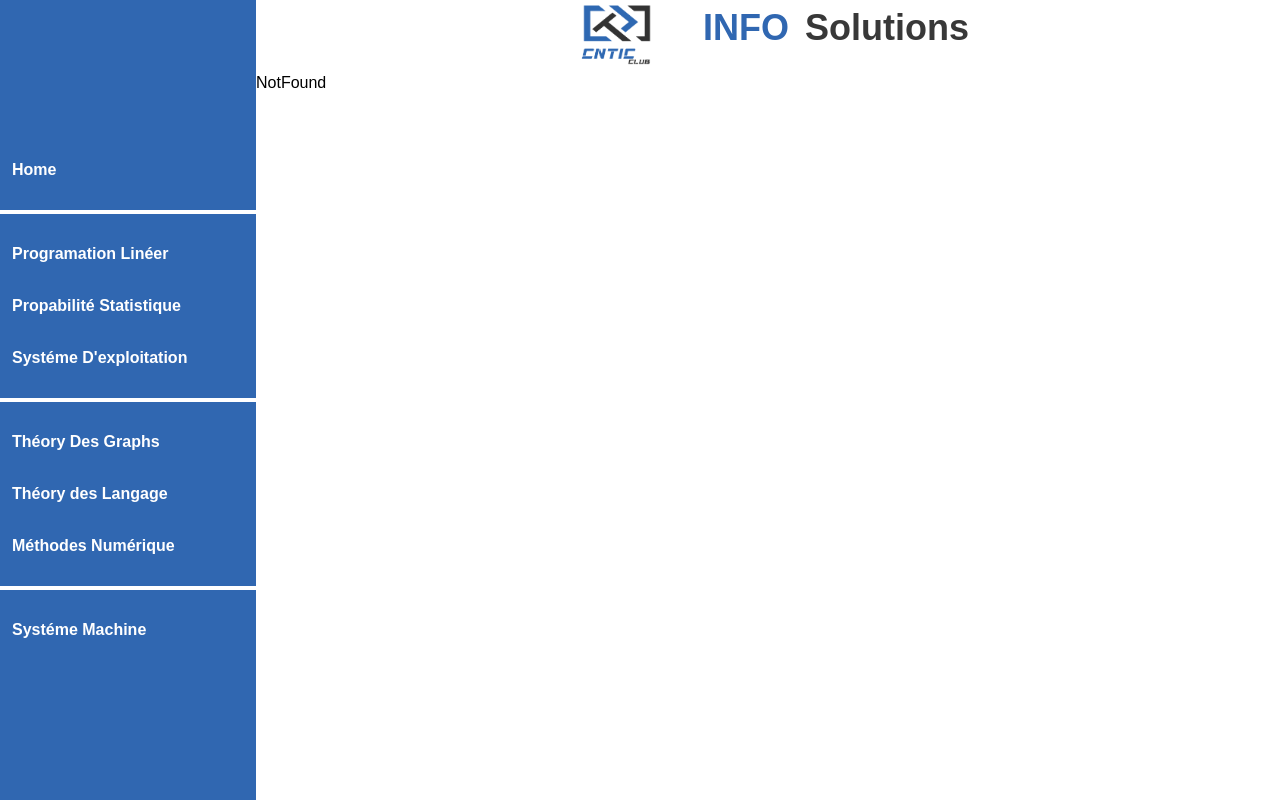
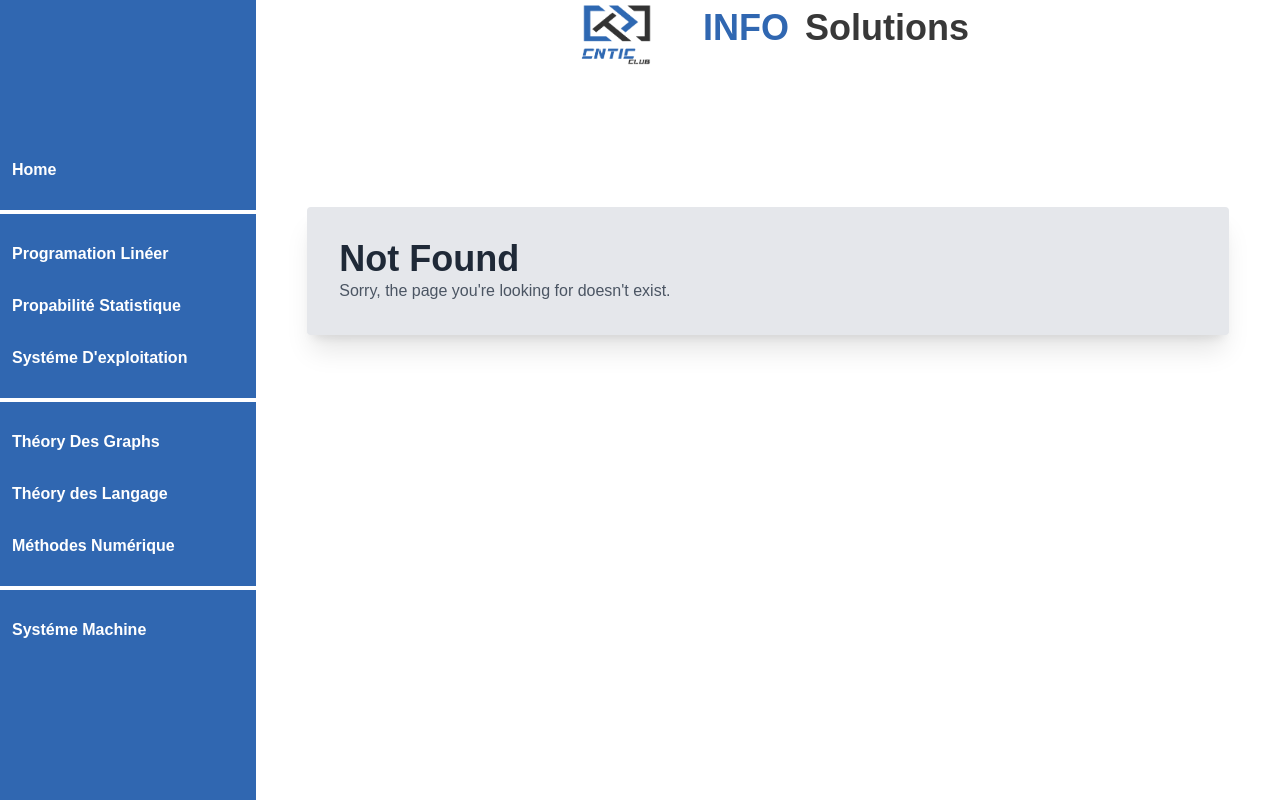
Before and after one commit to imadbenmadi/InfoSolutions, a React (Vite) app: page /PS in a window 1280 px wide. Built offline with nearby package versions, Linux system fonts and the light colour scheme.

Commit message:
Notfoundd Route

```diff
--- a/src/Components/NotFound.jsx
+++ b/src/Components/NotFound.jsx
@@ -1,7 +1,14 @@
-import React from 'react'
+import React from "react";
 
 export default function NotFound() {
-  return (
-    <div>NotFound</div>
-  )
+    return (
+        <div className="flex items-center justify-center h-[50vh] bg-white">
+            <div className="bg-gray-200 p-8 rounded shadow-xl w-[90%]">
+                <h1 className="text-4xl font-bold text-gray-800">Not Found</h1>
+                <p className="text-gray-600">
+                    Sorry, the page you're looking for doesn't exist.
+                </p>
+            </div>
+        </div>
+    );
 }
```
